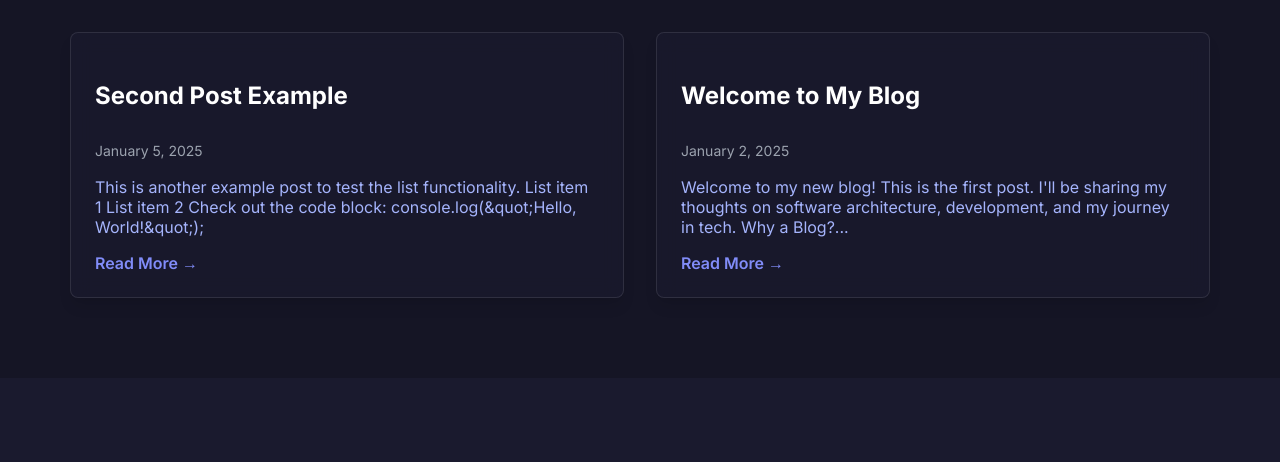
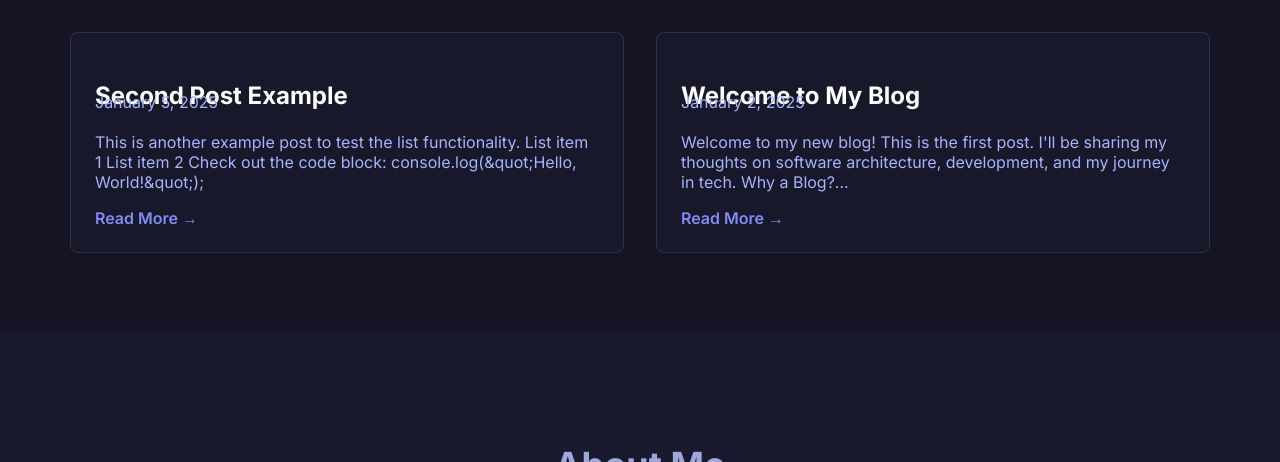
Before and after one commit to mbrajk/brajkovich.me, an Eleventy site: page index.njk in a window 1280 px wide. Shown: the part 638-1100 px from the top of the page. Built offline with nearby package versions, Linux system fonts and the light colour scheme; Eleventy itself is replaced by a stand-in of ours; files that its build step writes are made by us from their sources.

Commit message:
style(blog): align date styling with experience section

```diff
--- a/index.njk
+++ b/index.njk
@@ -22,7 +22,7 @@ title: Solutions Architect and Educator
             {% for post in collections.posts | reverse %}
                 <div class="card card-bg">
                     <h3><a href="{{ post.url }}" style="color: inherit;">{{ post.data.title }}</a></h3>
-                    <p class="date" style="color: var(--text-muted); font-size: 0.875rem; margin-top: 0.5rem;">{{ post.date | date("yyyy-MM-dd") }}</p>
+                    <p class="date">{{ post.date | date("yyyy-MM-dd") }}</p>
                     <p class="description">{{ post.content | striptags | truncate(150) }}</p>
                     <a href="{{ post.url }}" class="view-link">Read More &rarr;</a>
                 </div>
--- a/style.css
+++ b/style.css
@@ -347,11 +347,22 @@ header .contact-button:hover {
     flex-direction: column;
 }
 
-#projects .card h3,
+#projects .card h3 {
+    font-size: 1.5rem;
+    font-weight: 700;
+    color: var(--white);
+}
+
 #blog .card h3 {
     font-size: 1.5rem;
     font-weight: 700;
     color: var(--white);
+    margin-bottom: -18px;
+}
+
+#blog .card .date {
+    color: var(--text-secondary);
+    margin-top: 0;
 }
 
 #projects .card .description,
```
